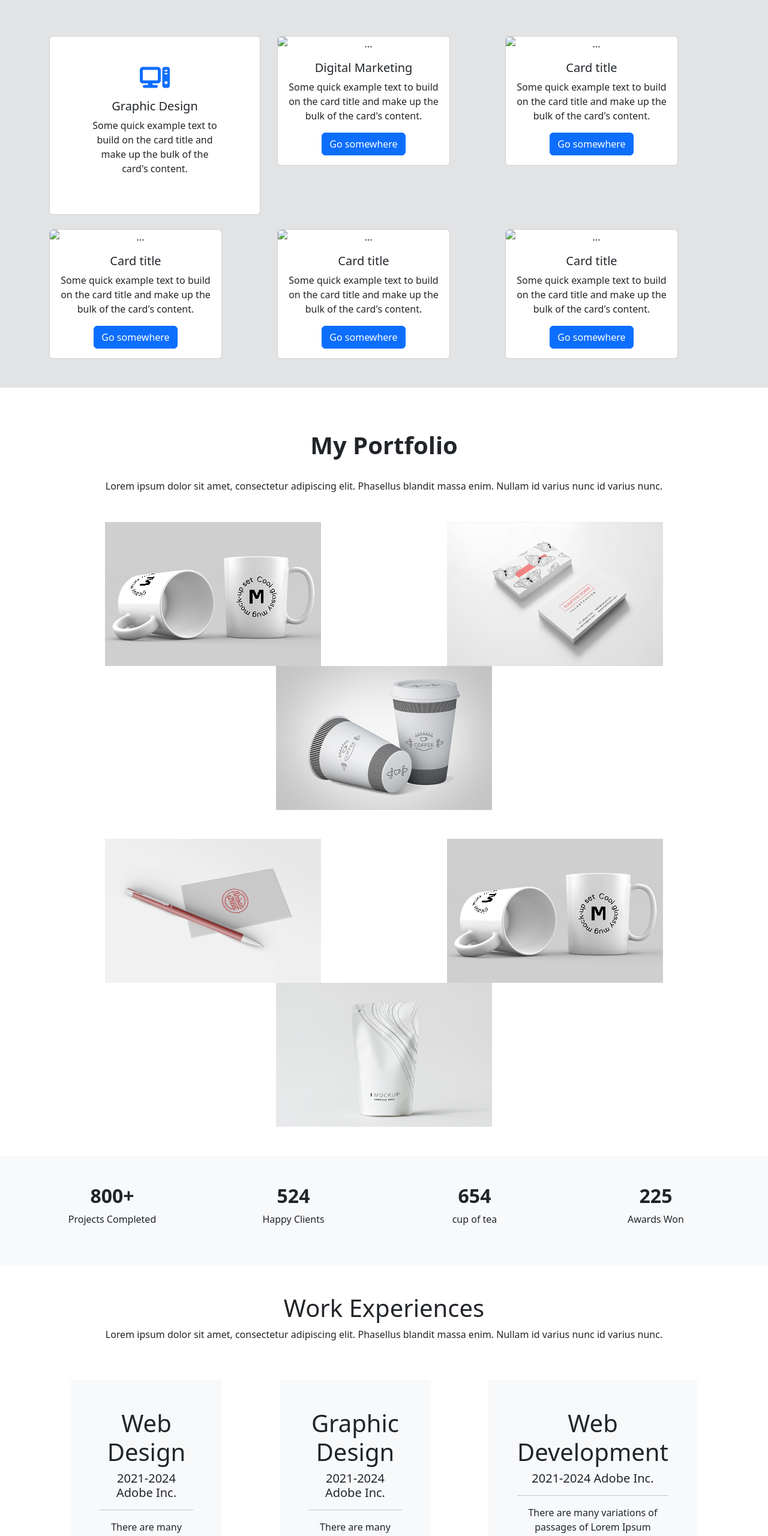
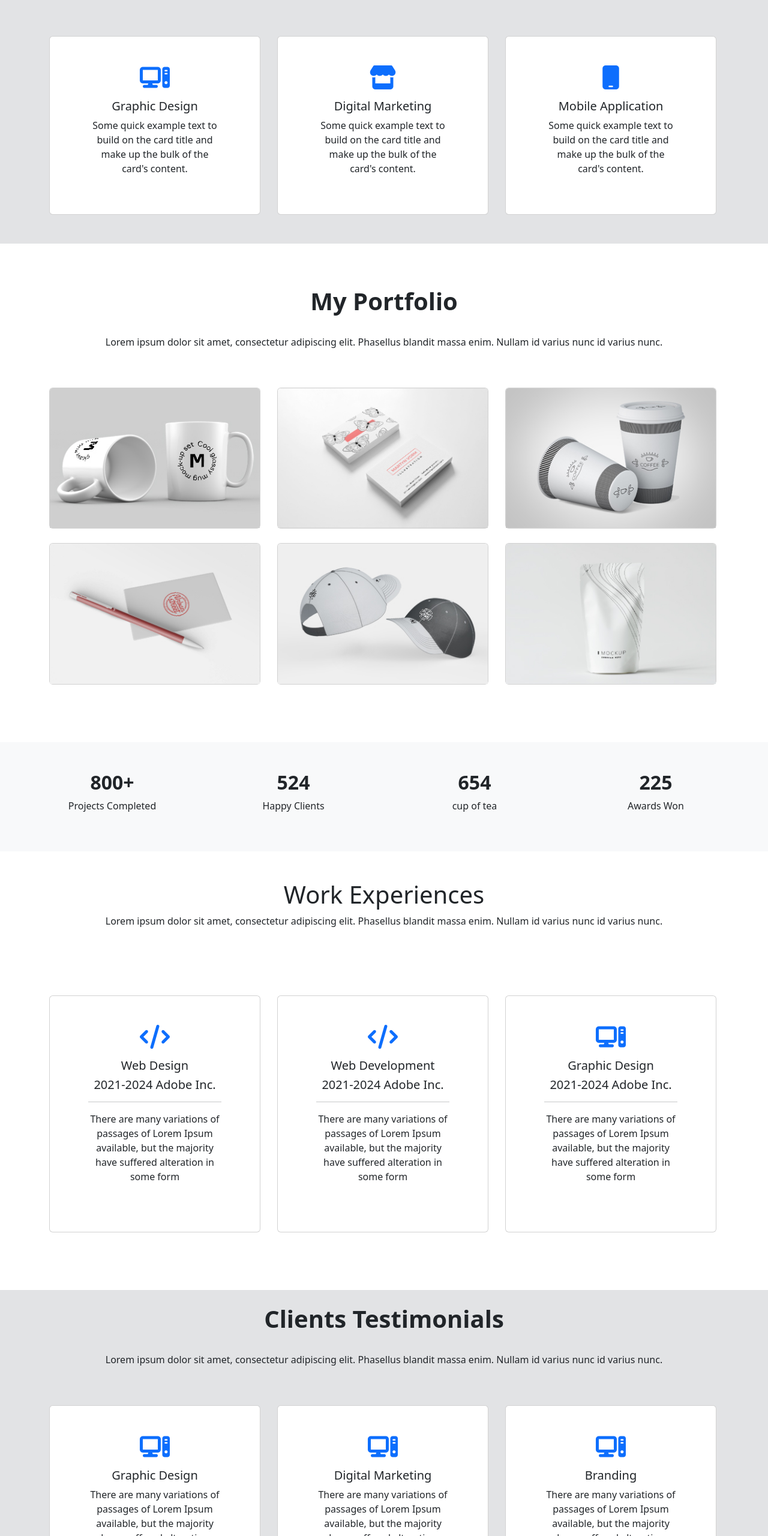
Before and after one commit to mahfujaakter57/portfollio, a plain HTML site: page index.html in a window 1280 px wide. Shown: the part 1069-3629 px from the top of the page at 60% size. Drawn offline with nearby package versions, Linux system fonts and the light colour scheme.

Commit message:
first commitcard

```diff
--- a/index.html
+++ b/index.html
@@ -133,7 +133,7 @@
 
     <div class="row row-cols-1 row-cols-sm-1 row-cols-md-2 row-cols-lg-3 py-5 g-4">
       <div class="col">
-        <div class="card p-5" style="width: 22rem;">
+        <div class="card p-5" style="width: 22rem; ">
           <i class="fa-solid fa-computer fs-1 text-primary"></i>
           <div class="card-body">
             <h5 class="card-title">Graphic Design</h5>
@@ -142,56 +142,25 @@
         </div>
       </div>
       <div class="col">
-        <div class="card" style="width: 18rem;">
-          <img src="..." class="card-img-top" alt="...">
+        <div class="card p-5" style="width: 22rem;">
+          <i class="fa-solid fa-store fs-1 text-primary"></i>
           <div class="card-body">
-            <h5 class="card-title">Digital Marketing</h5>
+            <h5 class="card-title">Digital Marketing
+            </h5>
             <p class="card-text">Some quick example text to build on the card title and make up the bulk of the card's content.</p>
-            <a href="#" class="btn btn-primary">Go somewhere</a>
           </div>
         </div>
       </div>
       <div class="col">
-        <div class="card" style="width: 18rem;">
-          <img src="..." class="card-img-top" alt="...">
+        <div class="card p-5" style="width: 22rem;">
+          <i class="fa-solid fa-mobile fs-1 text-primary"></i>
           <div class="card-body">
-            <h5 class="card-title">Card title</h5>
+            <h5 class="card-title">Mobile Application
+            </h5>
             <p class="card-text">Some quick example text to build on the card title and make up the bulk of the card's content.</p>
-            <a href="#" class="btn btn-primary">Go somewhere</a>
           </div>
         </div>
       </div>
-      <div class="col">
-        <div class="card" style="width: 18rem;">
-          <img src="..." class="card-img-top" alt="...">
-          <div class="card-body">
-            <h5 class="card-title">Card title</h5>
-            <p class="card-text">Some quick example text to build on the card title and make up the bulk of the card's content.</p>
-            <a href="#" class="btn btn-primary">Go somewhere</a>
-          </div>
-        </div>
-      </div>
-      <div class="col">
-        <div class="card" style="width: 18rem;">
-          <img src="..." class="card-img-top" alt="...">
-          <div class="card-body">
-            <h5 class="card-title">Card title</h5>
-            <p class="card-text">Some quick example text to build on the card title and make up the bulk of the card's content.</p>
-            <a href="#" class="btn btn-primary">Go somewhere</a>
-          </div>
-        </div>
-      </div>
-      <div class="col">
-        <div class="card" style="width: 18rem;">
-          <img src="..." class="card-img-top" alt="...">
-          <div class="card-body">
-            <h5 class="card-title">Card title</h5>
-            <p class="card-text">Some quick example text to build on the card title and make up the bulk of the card's content.</p>
-            <a href="#" class="btn btn-primary">Go somewhere</a>
-          </div>
-        </div>
-      </div>
-
 
     </div>
   </div>
@@ -207,27 +176,63 @@
       <p>Lorem ipsum dolor sit amet, consectetur adipiscing elit. Phasellus blandit massa enim. Nullam id varius nunc id varius nunc.      </p>
     </div>
 
-    <div class="row my-5">
+    <div class="row row-cols-1 row-cols-sm-1 row-cols-md-2 row-cols-lg-3 py-5 g-4">
       <div class="col">
-        <img src="image/cup.jpg" alt="">
+        <div class="card" style="width: 22rem;">
+          <div class="position-relative photo">
+            <img src="image/cup.jpg" class="card-img-top " alt="...">
+            <a href="#"><button type="button" class="position-absolute top-50 start-50 translate-middle">+</button></a>
+
+          </div>
+          </div>
         </div>
       <div class="col">
-        <img src="image/card.jpg" alt="">
+        <div class="card" style="width: 22rem;">
+          <div class="position-relative photo">
+            <img src="image/card.jpg" class="card-img-top " alt="...">
+            <a href="#"><button type="button" class="position-absolute top-50 start-50 translate-middle">+</button></a>
+
+          </div>
+          </div>
         </div>
       <div class="col">
-        <img src="image/mug.jpg" alt="">
+        <div class="card" style="width: 22rem;">
+          <div class="position-relative photo">
+            <img src="image/mug.jpg" class="card-img-top " alt="...">
+            <a href="#"><button type="button" class="position-absolute top-50 start-50 translate-middle">+</button></a>
+
           </div>
           </div>
-    <div class="row">
-      <div class="col">
-        <img src="image/pen.jpg" alt="">
         </div>
       <div class="col">
-        <img src="image/cup.jpg" alt="">
+        <div class="card" style="width: 22rem;">
+          <div class="position-relative photo">
+            <img src="image/pen.jpg" class="card-img-top " alt="...">
+            <a href="#"><button type="button" class="position-absolute top-50 start-50 translate-middle">+</button></a>
+
+          </div>
+          </div>
         </div>
       <div class="col">
-        <img src="image/glass.jpg" alt="">
+        <div class="card" style="width: 22rem;">
+          <div class="position-relative photo">
+            <img src="image/cap.jpg" class="card-img-top " alt="...">
+            <a href="#"><button type="button" class="position-absolute top-50 start-50 translate-middle">+</button></a>
+
           </div>
+          </div>
+        </div>
+      <div class="col">
+        <div class="card" style="width: 22rem;">
+          <div class="position-relative photo">
+            <img src="image/glass.jpg" class="card-img-top " alt="...">
+            <a href="#"><button type="button" class="position-absolute top-50 start-50 translate-middle">+</button></a>
+
+          </div>
+          </div>
+        </div>
+      </div>
+
     </div>
   </div>
 </section>
@@ -268,25 +273,41 @@
 
       </p>
     </div>
-    <div class="row">
-      <div class="col bg-light mx-5 p-5">
-        <h1>Web Design </h1>
+    <div class="row row-cols-1 row-cols-sm-1 row-cols-md-2 row-cols-lg-3 py-5 g-4">
+      <div class="col">
+        <div class="card p-5" style="width: 22rem; ">
+          <i class="fa-solid fa-code fs-1 text-primary"></i>
+          <div class="card-body">
+            <h5 class="card-title">Web Design</h5>
             <h5>2021-2024 Adobe Inc.</h5>
         <hr>
         <p>There are many variations of passages of Lorem Ipsum available, but the majority have suffered alteration in some form</p>
           </div>
-      <div class="col bg-light mx-5 p-5">
-        <h1>Graphic Design </h1>
+        </div>
+      </div>
+      <div class="col">
+        <div class="card p-5" style="width: 22rem; ">
+          <i class="fa-solid fa-code fs-1 text-primary"></i>
+          <div class="card-body">
+            <h5 class="card-title">Web Development</h5>
             <h5>2021-2024 Adobe Inc.</h5>
         <hr>
         <p>There are many variations of passages of Lorem Ipsum available, but the majority have suffered alteration in some form</p>
           </div>
-      <div class="col bg-light mx-5 p-5">
-        <h1>Web Development </h1>
+        </div>
+      </div>
+      <div class="col">
+        <div class="card p-5" style="width: 22rem; ">
+          <i class="fa-solid fa-computer fs-1 text-primary"></i>
+          <div class="card-body">
+            <h5 class="card-title">Graphic Design</h5>
             <h5>2021-2024 Adobe Inc.</h5>
         <hr>
         <p>There are many variations of passages of Lorem Ipsum available, but the majority have suffered alteration in some form</p>
           </div>
+        </div>
+      </div>
+
     </div>
   </div>
 </section>
@@ -299,23 +320,35 @@
       <h1 class=" fw-bolder py-4">Clients Testimonials</h1>
       <p>Lorem ipsum dolor sit amet, consectetur adipiscing elit. Phasellus blandit massa enim. Nullam id varius nunc id varius nunc.      </p>
     </div>
-    <div class="row my-5 py-5">
-      <div class="col bg-light mx-5 p-5">
-       <h2> Graphic Design</h2>
+    <div class="row row-cols-1 row-cols-sm-1 row-cols-md-2 row-cols-lg-3 py-5 g-4">
+      <div class="col">
+        <div class="card p-5" style="width: 22rem; ">
+          <i class="fa-solid fa-computer fs-1 text-primary"></i>
+          <div class="card-body">
+            <h5 class="card-title">Graphic Design</h5>
             <p>There are many variations of passages of Lorem Ipsum available, but the majority have suffered alteration</p>
+          </div>
+        </div>
+      </div>
+      <div class="col">
+        <div class="card p-5" style="width: 22rem; ">
+          <i class="fa-solid fa-computer fs-1 text-primary"></i>
+          <div class="card-body">
+            <h5 class="card-title">Digital Marketing</h5>
+            <p>There are many variations of passages of Lorem Ipsum available, but the majority have suffered alteration</p>
+          </div>
+        </div>
+      </div>
+      <div class="col">
+        <div class="card p-5" style="width: 22rem; ">
+          <i class="fa-solid fa-computer fs-1 text-primary"></i>
+          <div class="card-body">
+            <h5 class="card-title">Branding</h5>
+            <p>There are many variations of passages of Lorem Ipsum available, but the majority have suffered alteration</p>
+          </div>
+        </div>
+      </div>
 
-      </div>
-      <div class="col bg-light mx-5  p-5">
-        <h2>Digital Marketing</h2>
-        <p>There are many variations of passages of Lorem Ipsum available, but the majority have suffered alteration
-        </p>
-      </div>
-      <div class="col bg-light mx-5 p-5">
-        <h2>Branding
-        </h2>
-        <p>There are many variations of passages of Lorem Ipsum available, but the majority have suffered alteration
-        </p>
-      </div>
     </div>
 
     </div>
--- a/style.css
+++ b/style.css
@@ -1,33 +1,9 @@
-<div class="col bg-light mx-5 p-5">
-       <h2> Graphic Design</h2>
-       <p>There are many variations of passages of Lorem Ipsum available, but the majority have suffered alteration</p>
-
-      </div>
-      <div class="col bg-light mx-5  p-5">
-        <h2>Digital Marketing</h2>
-        <p>There are many variations of passages of Lorem Ipsum available, but the majority have suffered alteration
-        </p>
-      </div>
-      <div class="col bg-light mx-5 p-5">
-        <h2>Branding
-        </h2>
-        <p>There are many variations of passages of Lorem Ipsum available, but the majority have suffered alteration
-        </p>
-      </div>
-    </div>
-    <div class="row py-5">
-      <div class="col bg-light mx-5 p-5">
-        <h2>Development</h2>
-        <p>There are many variations of passages of Lorem Ipsum available, but the majority have suffered alteration
-        </p>
-      </div>
-      <div class="col bg-light mx-5 p-5">
-        <h2>Mobile Application</h2>
-        <p>There are many variations of passages of Lorem Ipsum available, but the majority have suffered alteration
-        </p>
-      </div>
-      <div class="col bg-light mx-5 p-5">
-        <h2>Photography</h2>
-        <p>There are many variations of passages of Lorem Ipsum available, but the majority have suffered alteration
-        </p>
-      </div>
+.card .photo a button{
+  opacity: 0;
+}
+.card:hover .photo a button{
+  opacity: 1;
+}
+.card .photo a button:hover{
+        background-color: green;
+    }
```
Lines whose indentation alone changed are shown as unchanged.
